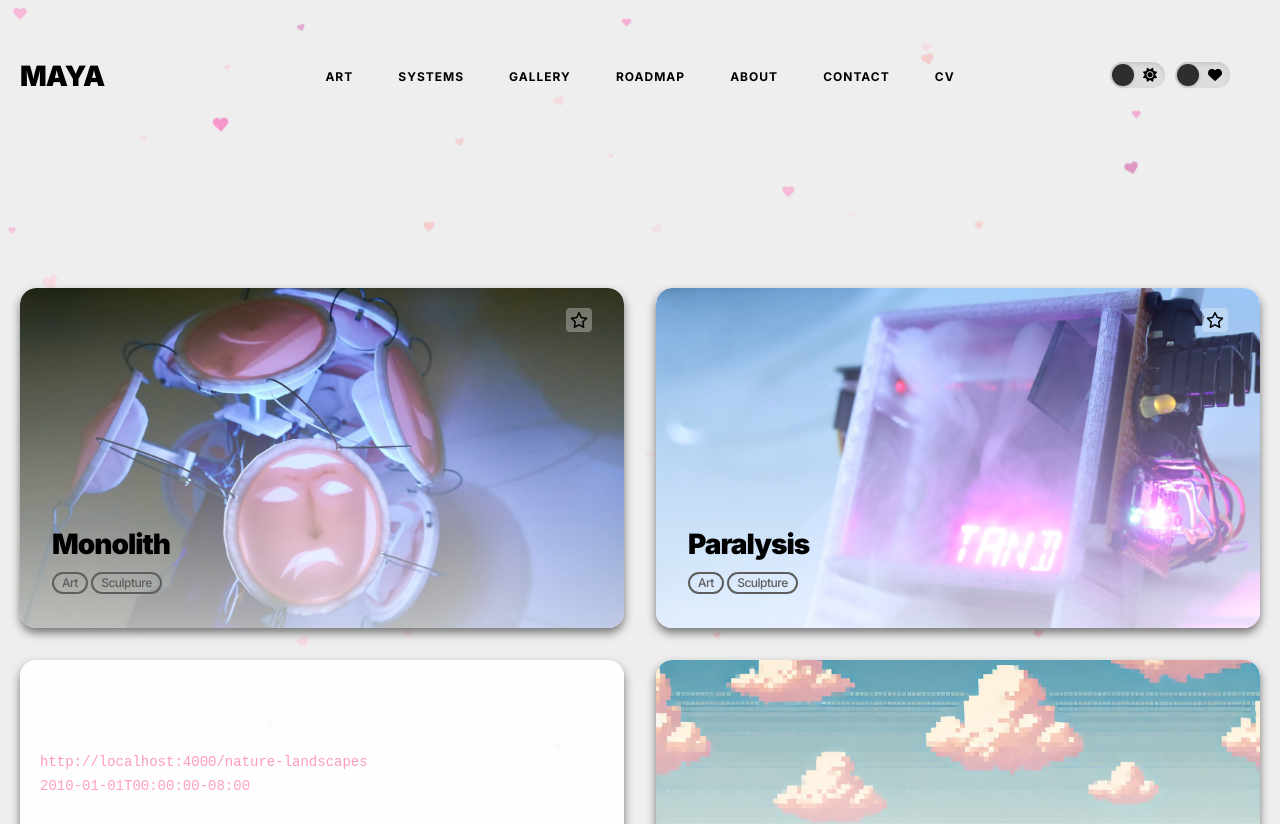
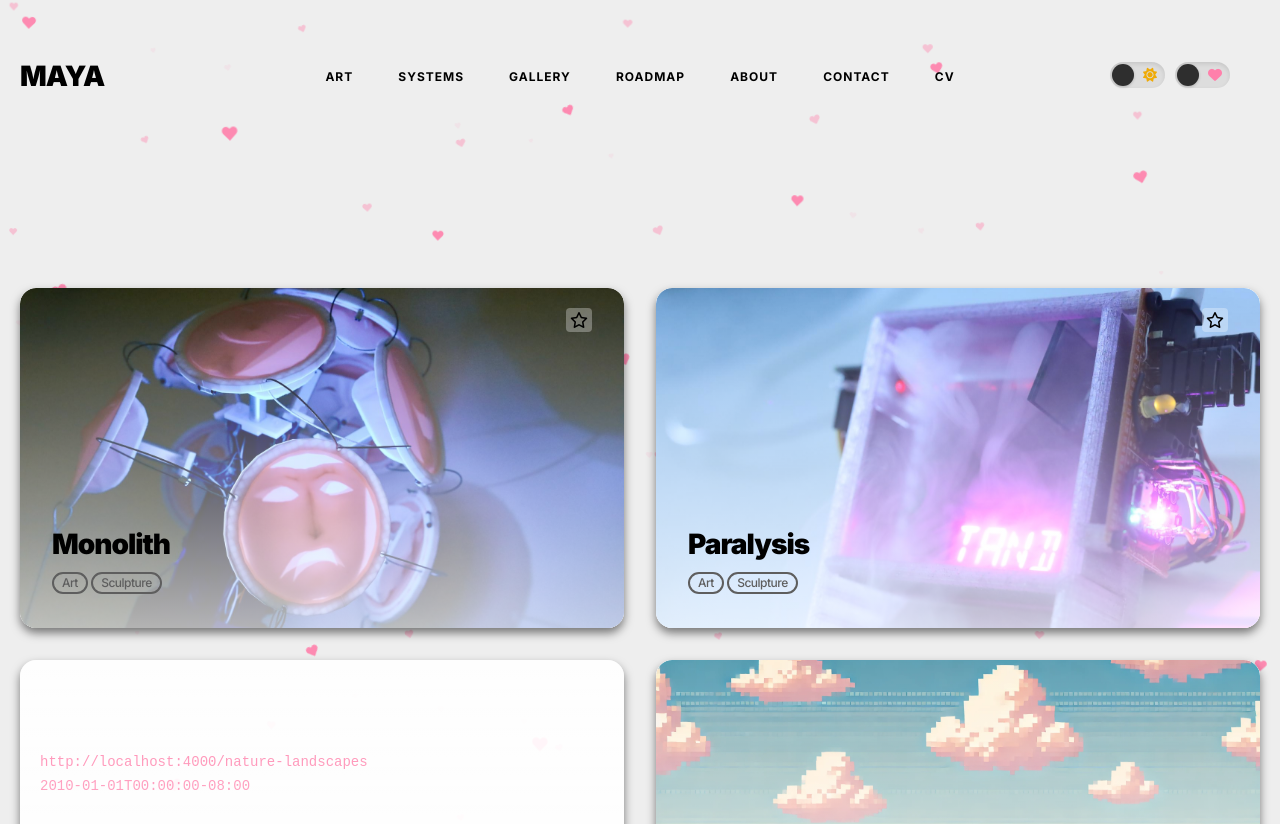
Before and after one commit to mayanayza/website, a Jekyll site: the page built from src/index.html, in a window 1280 px wide. Shown: the top 824 px of the page. Built offline with Jekyll 4.4.1, drawn with Linux system fonts in a browser that asks for light colours; the list of posts is cut into pages by our own code.

Commit message:
added hearts background and blur

```diff
--- a/src/_includes/hearts-background.html
+++ b/src/_includes/hearts-background.html
@@ -2,7 +2,7 @@
 <div class="hearts-container">
     <!-- Layer 1 (Far background) -->
     <div class="hearts-layer layer-far">
-        {% for i in (1..25) %}
+        {% for i in (1..30) %}
             {% assign seed = i | times: 31 | plus: 17 %}
             {% assign random_x = seed | times: 1234 | modulo: 100 %}
             {% assign random_y = seed | times: 5678 | modulo: 100 %}
@@ -21,7 +21,7 @@
 
     <!-- Layer 2 (Middle background) -->
     <div class="hearts-layer layer-mid">
-        {% for i in (1..30) %}
+        {% for i in (1..35) %}
             {% assign seed = i | times: 23 | plus: 41 %}
             {% assign random_x = seed | times: 2468 | modulo: 100 %}
             {% assign random_y = seed | times: 1357 | modulo: 100 %}
@@ -40,7 +40,7 @@
 
     <!-- Layer 3 (Foreground) -->
     <div class="hearts-layer layer-close">
-        {% for i in (1..20) %}
+        {% for i in (1..25) %}
             {% assign seed = i | times: 53 | plus: 71 %}
             {% assign random_x = seed | times: 9876 | modulo: 100 %}
             {% assign random_y = seed | times: 5432 | modulo: 100 %}
--- a/src/_sass/0-settings/_variables.scss
+++ b/src/_sass/0-settings/_variables.scss
@@ -29,6 +29,12 @@
 
 	--brand-color: #FF80AB;
 	--brand-color-rgb: 100, 50, 67;
+	--brand-color-rgb-02: rgba(100, 50, 67, 1);
+	--brand-color-rgb-03: rgba(100, 50, 67, 1);
+	--brand-color-rgb-04: rgba(100, 50, 67, 1);
+
+	--moon-blue: #8a41ff;
+	--sun-yellow: #efaa05;
 }
 
 
--- a/src/_sass/3-modules/_hearts-background.scss
+++ b/src/_sass/3-modules/_hearts-background.scss
@@ -18,20 +18,19 @@
     height: 100%;
 }
 
-// CSS parallax movement (no JavaScript needed)
 // Far background layer - slowest movement
 .layer-far {
-    animation: parallax-far 35s ease-in-out infinite alternate;
+    animation: parallax-far 30s ease-in-out infinite alternate;
 }
 
 // Middle layer - medium movement
 .layer-mid {
-    animation: parallax-mid 25s ease-in-out infinite alternate;
+    animation: parallax-mid 20s ease-in-out infinite alternate;
 }
 
 // Close layer - fastest movement
 .layer-close {
-    animation: parallax-close 15s ease-in-out infinite alternate;
+    animation: parallax-close 10s ease-in-out infinite alternate;
 }
 
 // Parallax movement animations
@@ -64,7 +63,7 @@
 }
 
 .heart::after {
-    content: var(--background-effect-icon, "♥"); // Default fallback heart
+    content: var(--background-effect-icon, "♥");
     display: block;
 }
 
@@ -79,10 +78,8 @@
     }
 }
 
-// Layers with different sizes for depth
-// Layer 1 - Far background (smallest)
 .heart.layer-1 {
-    opacity: 0.5;
+    opacity:0.1;
 }
 
 .heart.layer-1:nth-of-type(4n+1) { font-size: 6px; }
@@ -91,12 +88,22 @@
 .heart.layer-1:nth-of-type(4n+4) { font-size: 5px; }
 
 // Layer 2 - Middle
+
+.heart.layer-2 {
+    opacity:0.4;
+}
+
 .heart.layer-2:nth-of-type(4n+1) { font-size: 10px; }
 .heart.layer-2:nth-of-type(4n+2) { font-size: 12px; }
 .heart.layer-2:nth-of-type(4n+3) { font-size: 11px; }
 .heart.layer-2:nth-of-type(4n+4) { font-size: 9px; }
 
 // Layer 3 - Foreground (largest)
+
+.heart.layer-3 {
+    opacity:0.9;
+}
+
 .heart.layer-3:nth-of-type(4n+1) { font-size: 14px; }
 .heart.layer-3:nth-of-type(4n+2) { font-size: 16px; }
 .heart.layer-3:nth-of-type(4n+3) { font-size: 18px; }
@@ -106,41 +113,38 @@
 body {
     &:hover .heart {
         // Default state when body is hovered (cursor is on the page)
-        transition: font-size 4s cubic-bezier(0.17, 0.67, 0.83, 0.67),
-                    color 0.8s cubic-bezier(0.17, 0.67, 0.83, 0.67);
+        transition: font-size 40s cubic-bezier(0.17, 0.67, 0.83, 0.67),
     }
 }
 
 // Use direct hover on hearts
 .heart:hover {
-    font-size: 500px !important; // 3x size
-    color: rgba(255, 105, 180, 0.8) !important;
-    z-index: 100; // Bring hovered heart to front
+    font-size: 5000px !important;
+    color: var(--brand-color);
 }
 
 // Colors with more variation
 // Layer 1 colors (lighter)
-.heart.layer-1:nth-of-type(5n+1) { color: rgba(255, 192, 203, 0.2); }
-.heart.layer-1:nth-of-type(5n+2) { color: rgba(255, 150, 150, 0.2); }
-.heart.layer-1:nth-of-type(5n+3) { color: rgba(255, 105, 180, 0.2); }
-.heart.layer-1:nth-of-type(5n+4) { color: rgba(199, 21, 133, 0.2); }
-.heart.layer-1:nth-of-type(5n+5) { color: rgba(255, 20, 147, 0.2); }
+.heart.layer-1:nth-of-type(5n+1) { color: var(--brand-color); }
+.heart.layer-1:nth-of-type(5n+2) { color: var(--brand-color); }
+.heart.layer-1:nth-of-type(5n+3) { color: var(--brand-color); }
+.heart.layer-1:nth-of-type(5n+4) { color: var(--brand-color); }
+.heart.layer-1:nth-of-type(5n+5) { color: var(--brand-color); }
 
 // Layer 2 colors (medium)
-.heart.layer-2:nth-of-type(5n+1) { color: rgba(255, 192, 203, 0.3); }
-.heart.layer-2:nth-of-type(5n+2) { color: rgba(255, 150, 150, 0.3); }
-.heart.layer-2:nth-of-type(5n+3) { color: rgba(255, 105, 180, 0.3); }
-.heart.layer-2:nth-of-type(5n+4) { color: rgba(199, 21, 133, 0.3); }
-.heart.layer-2:nth-of-type(5n+5) { color: rgba(255, 20, 147, 0.3); }
+.heart.layer-2:nth-of-type(5n+1) { color: var(--brand-color); }
+.heart.layer-2:nth-of-type(5n+2) { color: var(--brand-color); }
+.heart.layer-2:nth-of-type(5n+3) { color: var(--brand-color); }
+.heart.layer-2:nth-of-type(5n+4) { color: var(--brand-color); }
+.heart.layer-2:nth-of-type(5n+5) { color: var(--brand-color); }
 
 // Layer 3 colors (more opaque)
-.heart.layer-3:nth-of-type(5n+1) { color: rgba(255, 192, 203, 0.4); }
-.heart.layer-3:nth-of-type(5n+2) { color: rgba(255, 150, 150, 0.4); }
-.heart.layer-3:nth-of-type(5n+3) { color: rgba(255, 105, 180, 0.4); }
-.heart.layer-3:nth-of-type(5n+4) { color: rgba(199, 21, 133, 0.4); }
-.heart.layer-3:nth-of-type(5n+5) { color: rgba(255, 20, 147, 0.4); }
+.heart.layer-3:nth-of-type(5n+1) { color: var(--brand-color); }
+.heart.layer-3:nth-of-type(5n+2) { color: var(--brand-color); }
+.heart.layer-3:nth-of-type(5n+3) { color: var(--brand-color); }
+.heart.layer-3:nth-of-type(5n+4) { color: var(--brand-color); }
+.heart.layer-3:nth-of-type(5n+5) { color: var(--brand-color); }
 
-// If you know specific elements that might be blocking, target them directly
 .header,
 body {
     pointer-events: none !important;
--- a/src/_sass/3-modules/_icon-toggle.scss
+++ b/src/_sass/3-modules/_icon-toggle.scss
@@ -16,7 +16,7 @@
 
 /* Toggle background */
 .toggle__checkbox-label {
-  background-color: var(--toggle-background, #ccc);
+  background-color: var(--toggle-background);
   width: 55px;
   height: 26px;
   border-radius: 50px;
@@ -35,7 +35,7 @@
 
 /* Toggle ball/handle */
 .toggle__ball {
-  background-color: var(--toggle-accent, #fff);
+  background-color: var(--toggle-accent);
   width: 22px;
   height: 22px;
   position: absolute;
@@ -62,6 +62,15 @@
   font-size: 14px;
   transition: opacity 0.3s;
   pointer-events: auto;
+  color: var(--brand-color);
+}
+
+.toggle__icon.fa-moon {
+  color: var(--moon-blue);
+}
+
+.toggle__icon.fa-sun {
+  color: var(--sun-yellow);
 }
 
 /* Icon positions */
```
